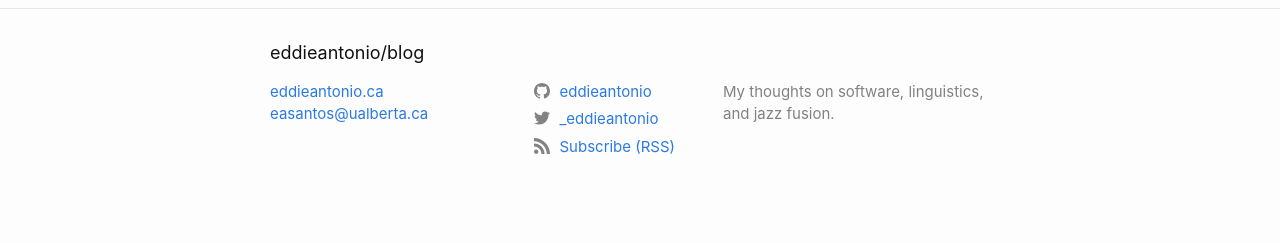
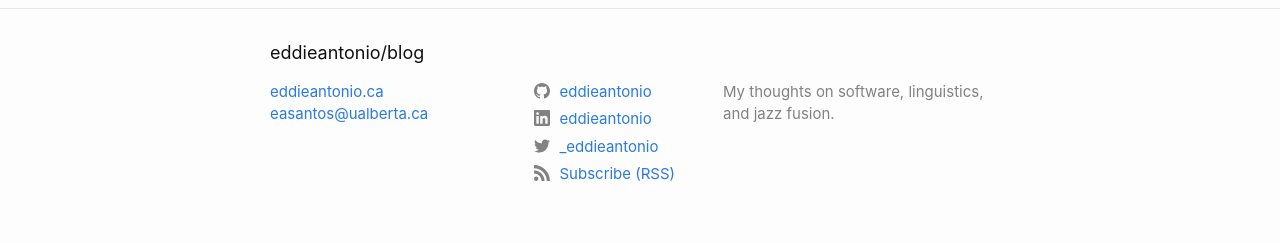
Before and after one commit to eddieantonio/blog, a Jekyll site: the page built from index.md, in a window 1280 px wide. Shown: the part 1488-1731 px from the top of the page. Built offline with Jekyll 4.4.1, drawn with Linux system fonts in a browser that asks for light colours; before the commit the page ends 1706 px from its top, so only the background shows below that.

Commit message:
Add linkedin.

```diff
--- a/_config.yml
+++ b/_config.yml
@@ -11,6 +11,7 @@ author:
   uri: https://www.eddieantonio.ca/
   twitter: &twitter _eddieantonio
   github: eddieantonio
+  linkedin: eddieantonio
 
 twitter:
   username: *twitter
```
